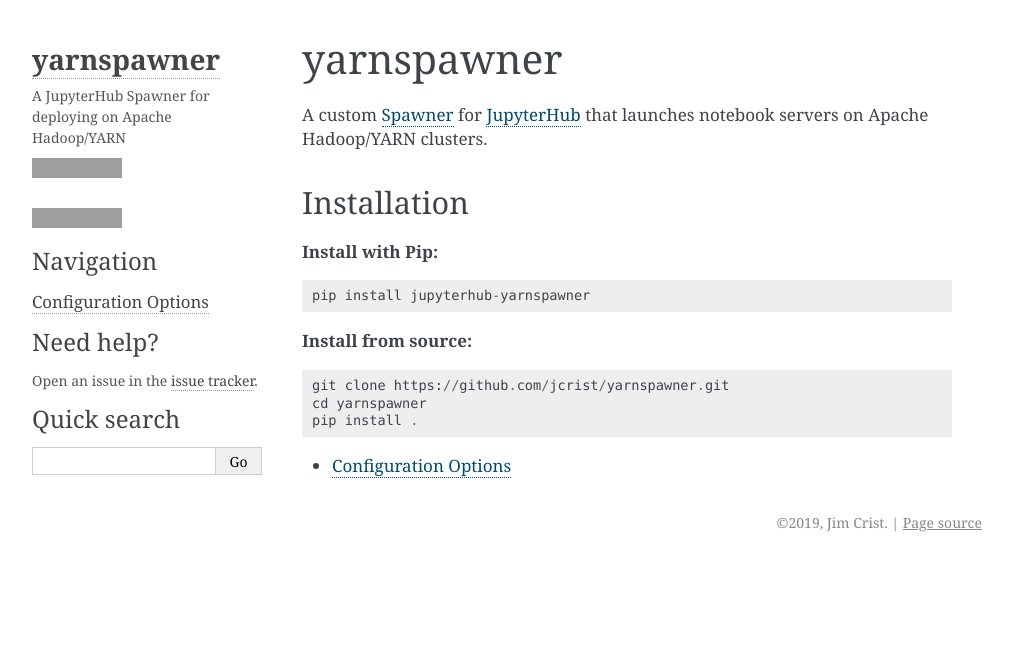
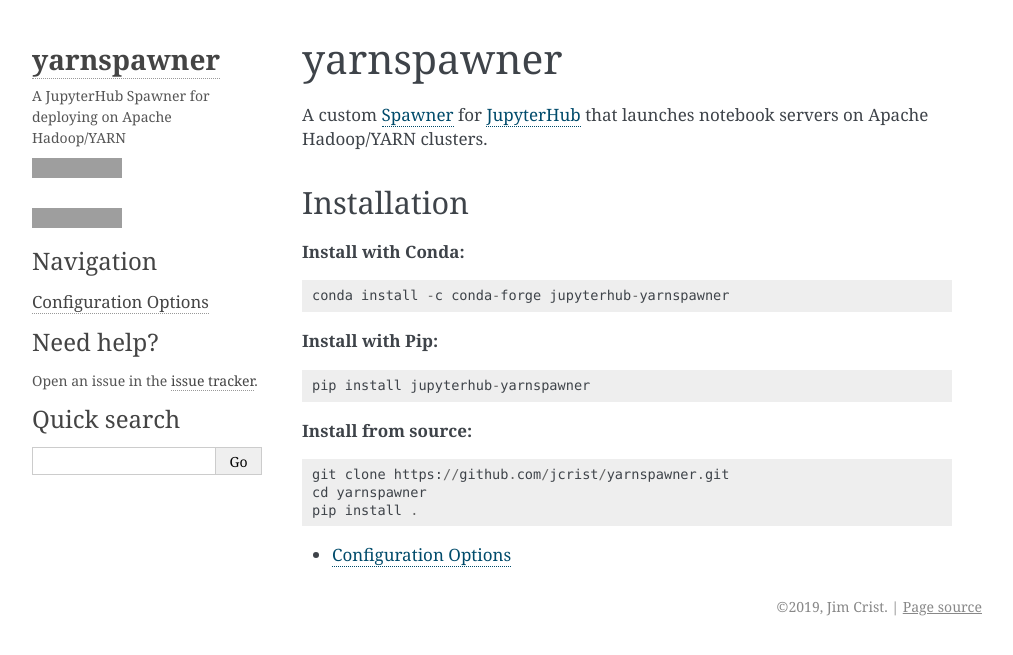
Before and after one commit to jupyterhub/yarnspawner, a Sphinx documentation site: the page built from docs/source/index.rst, in a window 1280 px wide, cut to the strip 0-655 px from the top of the page. Shown: the whole strip, without its empty margins (138-1151 px from the left). Built offline with Sphinx 7.4.7, drawn with Linux system fonts in a browser that asks for light colours; grey boxes are pictures that could not be loaded.

Commit message:
Add conda install info [skip-tests]

```diff
--- a/README.rst
+++ b/README.rst
@@ -1,7 +1,7 @@
 yarnspawner
 ===========
 
-|travis| |pypi|
+|travis| |pypi| |conda|
 
 Spawns JupyterHub single user notebook servers in `Apache YARN`_ containers.
 See `the documentation`_ for more information.
@@ -19,3 +19,5 @@ New BSD. See the `License File`_.
    :target: https://travis-ci.org/jcrist/yarnspawner
 .. |pypi| image:: https://img.shields.io/pypi/v/jupyterhub-yarnspawner.svg
    :target: https://pypi.org/project/jupyterhub-yarnspawner/
+.. |conda| image:: https://img.shields.io/conda/vn/conda-forge/jupyterhub-yarnspawner.svg
+   :target: https://anaconda.org/conda-forge/jupyterhub-yarnspawner
--- a/docs/source/index.rst
+++ b/docs/source/index.rst
@@ -7,6 +7,12 @@ Hadoop/YARN clusters.
 
 Installation
 ------------
+
+**Install with Conda:**
+
+.. code::
+
+    conda install -c conda-forge jupyterhub-yarnspawner
 
 **Install with Pip:**
 
```
